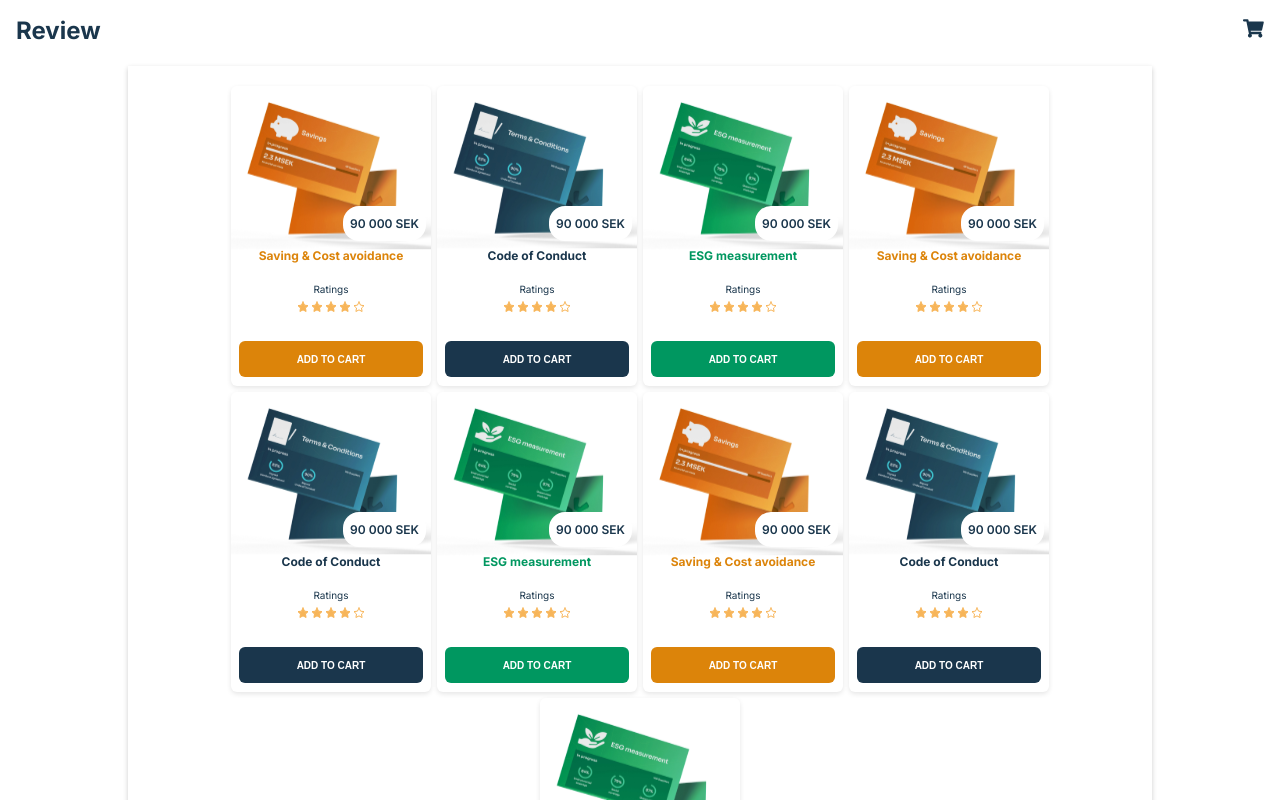
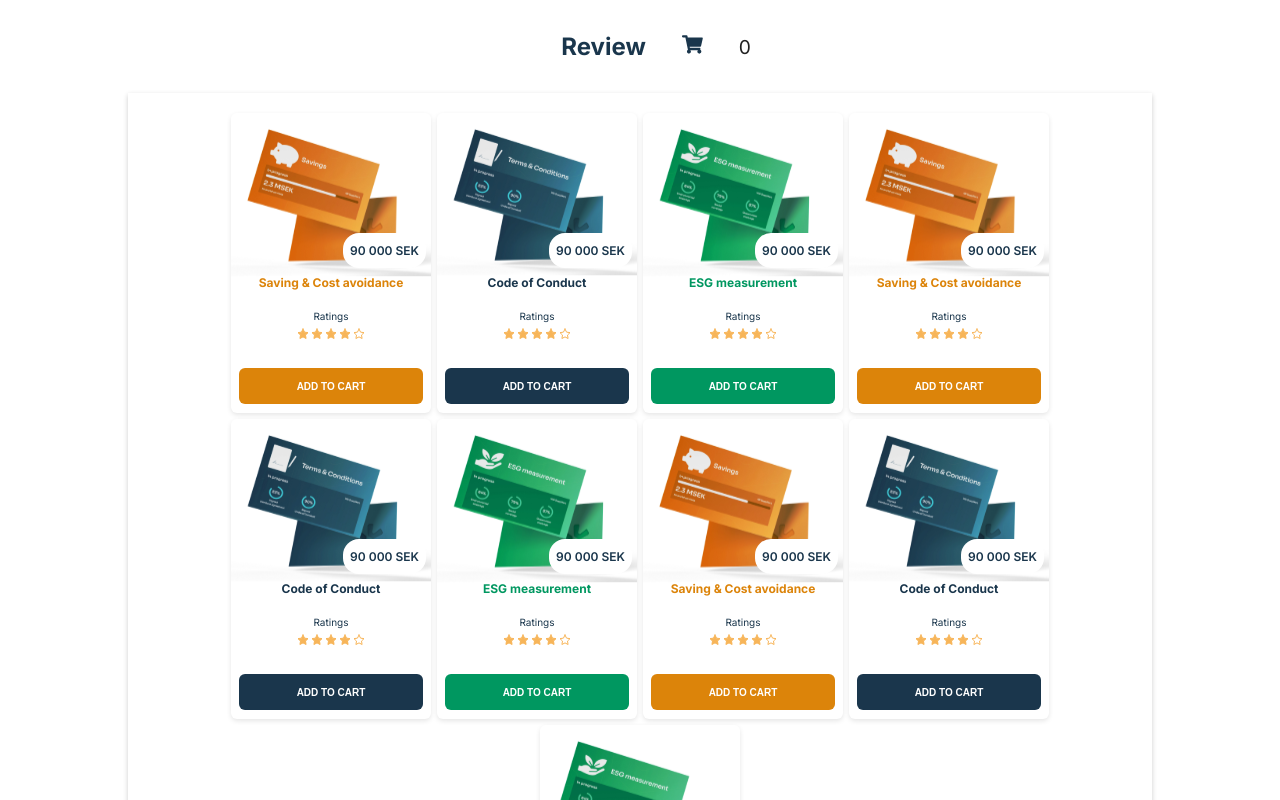
Before and after one commit to crtneko97/review, a Next.js app in the folder my-next-project/: page / in a window 1280 px wide. Shown: the top 800 px of the page. Built offline with nearby package versions, Linux system fonts and the light colour scheme.

Commit message:
add item to cart and store it in an array for now might change to local or session storage

```diff
--- a/my-next-project/src/app/page.tsx
+++ b/my-next-project/src/app/page.tsx
@@ -1,15 +1,14 @@
 'use client';
+import React, { useEffect, useState } from 'react';
 import '../styles/globals.scss';
-
-
-import React, { useEffect, useState } from 'react';
+import Navbar from '../components/navbar/Navbar';
 import ProductCard from '../components/productCard/ProductCard';
 import { Product } from '../types/products/product';
 import { fetchProducts } from '../services/products/productService';
-import Navbar from '@/components/navbar/Navbar';
 
 const Home = () => {
   const [products, setProducts] = useState<Product[]>([]);
+  const [cart, setCart] = useState<Product[]>([]);
   const [loading, setLoading] = useState(true);
   const [error, setError] = useState<string | null>(null);
 
@@ -28,17 +27,25 @@ const Home = () => {
     loadProducts();
   }, []);
 
+  const handleAddToCart = (product: Product) => {
+    setCart((prevCart) => [...prevCart, product]);
+  };
+
   if (loading) return <p>Loading products...</p>;
   if (error) return <p>{error}</p>;
 
   return (
     <>
-      <Navbar />
-    <main>
-      {products.map((product, index) => (
-        <ProductCard key={index} product={product} />
-      ))}
-    </main>
+      <Navbar cart={cart} />
+      <main>
+        {products.map((product, index) => (
+          <ProductCard
+            key={index}
+            product={product}
+            onAddToCart={handleAddToCart}
+          />
+        ))}
+      </main>
     </>
   );
 };
--- a/my-next-project/src/components/buttons/addbutton/AddButton.tsx
+++ b/my-next-project/src/components/buttons/addbutton/AddButton.tsx
@@ -3,7 +3,7 @@ import './AddButton.scss';
 
 interface AddButtonProps {
   text: string;
-  color: string;
+  color: string; // Accept color as a prop
   onClick?: () => void;
 }
 
@@ -11,10 +11,10 @@ const AddButton: React.FC<AddButtonProps> = ({ text, color, onClick }) => {
   return (
     <button
       className="add-button"
-      style={{ backgroundColor: color }}
+      style={{ backgroundColor: color }} // Apply color as background color
       onClick={onClick}
     >
-      <span className='btn-text'>{text}</span>
+      <span className="btn-text">{text}</span>
     </button>
   );
 };
--- a/my-next-project/src/components/navbar/Navbar.scss
+++ b/my-next-project/src/components/navbar/Navbar.scss
@@ -3,7 +3,10 @@
     display: flex;
     justify-content: space-between;
     align-items: center;
+    justify-content: center;
     border-radius: $radius-s;
+    margin: 1rem;
+    gap: 4px;
     width: 100%;
     background-color: transparent;
 
@@ -15,4 +18,10 @@
       }
     }
 
+
   }
+  .navbar__cart-count {
+    margin: 1rem;
+    font-size: 1.2rem;
+    color: $black;
+  }
--- a/my-next-project/src/components/navbar/Navbar.tsx
+++ b/my-next-project/src/components/navbar/Navbar.tsx
@@ -1,14 +1,22 @@
 import React from 'react';
 import './Navbar.scss';
 import CartButton from '../buttons/cartbutton/CartButton';
+import { Product } from '../../types/products/product';
 
-const Navbar: React.FC = () => {
+interface NavbarProps {
+  cart: Product[];
+}
+
+const Navbar: React.FC<NavbarProps> = ({ cart }) => {
   return (
     <nav className="navbar">
       <div className="navbar__logo">
         <p>Review</p>
       </div>
       <CartButton />
+      <div className="navbar__cart-count">
+        {cart.length}
+      </div>
     </nav>
   );
 };
--- a/my-next-project/src/components/productCard/ProductCard.tsx
+++ b/my-next-project/src/components/productCard/ProductCard.tsx
@@ -7,16 +7,14 @@ import AddButton from '../buttons/addbutton/AddButton';
 
 interface ProductCardProps {
   product: Product;
+  onAddToCart: (product: Product) => void; // Add this prop
 }
 
-const ProductCard: React.FC<ProductCardProps> = ({ product }) => {
+const ProductCard: React.FC<ProductCardProps> = ({ product, onAddToCart }) => {
   return (
     <div className="product-card">
       <div className="product-image">
-        <img
-          src={product.imageUrl}
-          alt={product.name}
-        />
+        <img src={product.imageUrl} alt={product.name} />
         <PriceTag price={product.price} />
       </div>
 
@@ -25,10 +23,14 @@ const ProductCard: React.FC<ProductCardProps> = ({ product }) => {
           {product.name}
         </h3>
 
-          <Ratings rating={product.rating} />
+        <Ratings rating={product.rating} />
 
-          <AddButton text={"ADD TO CART"}color={product.color} />
-
+        {/* Pass the product to AddButton's onClick through onAddToCart */}
+        <AddButton
+          text="ADD TO CART"
+          color={product.color}
+          onClick={() => onAddToCart(product)}
+        />
       </div>
     </div>
   );
```
